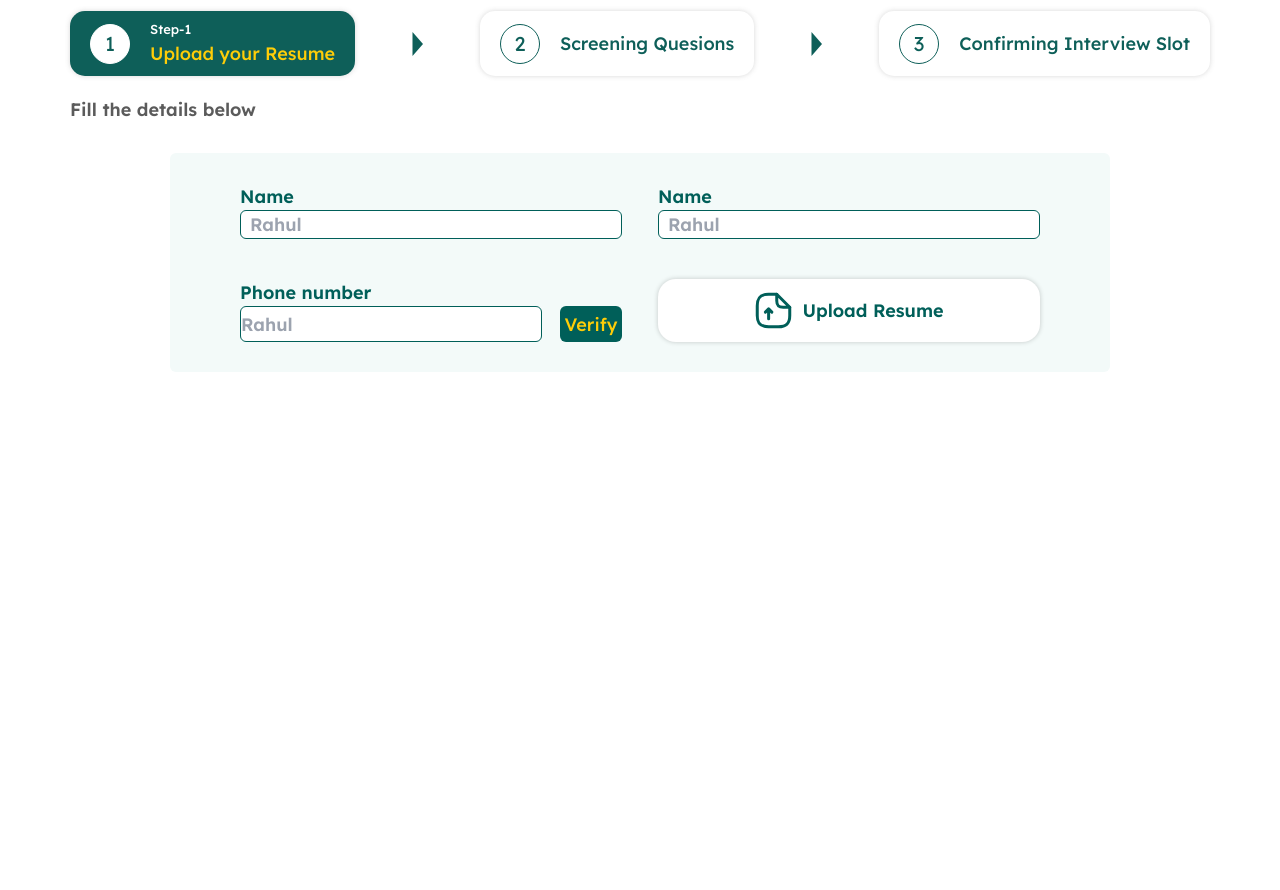
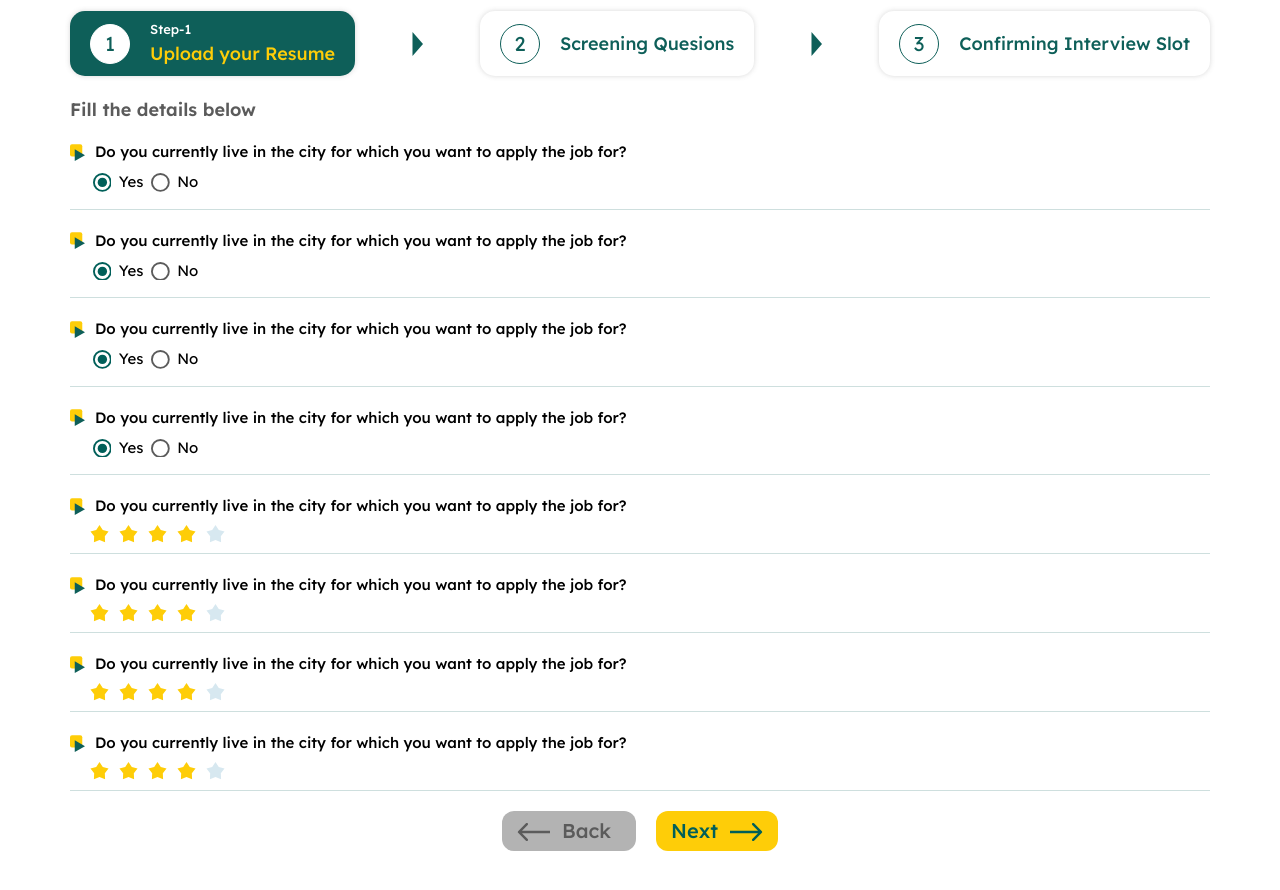
Before and after one commit to mayurkukade/Salaryfy, a React (Vite) app in the folder salaryfy/: page /questionnaire in a window 1280 px wide. Shown: the part 420-1310 px from the top of the page. Before the commit the page ends 862 px from the top, so only its background shows below. Built offline with nearby package versions, Linux system fonts and the light colour scheme.

Commit message:
sandwich made another page

```diff
--- a/salaryfy/src/modules/questionnaire/questionnaire.module.tsx
+++ b/salaryfy/src/modules/questionnaire/questionnaire.module.tsx
@@ -69,43 +69,25 @@ export default function QuestionnaireModule0() {
 
             <SubStep status={SUB_STEP_STATUS.REMAINING} no={3} title='Confirming Interview Slot' />
           </div>
+          {/* <PersonalDetails/> */}
+          <ScreeningQuestions />
 
-          <div className='font-semibold text-[1.8em] text-[#5B5B5B]'>Fill the details below</div>
-
-          <div className='py-[3em] px-[10em]'>
-            <div className='bg-[#F3FAF9] rounded-md py-[3em] px-[7em]'>
-              <div className='flex mb-[4em]'>
-                <div className='flex flex-col flex-grow text-[#005F59] font-semibold text-[1.8em] pr-[1em]'>
-                  <div>Name</div>
-                  <div><input type="text" placeholder='Rahul' className='w-[100%] px-[0.5em] border border-[#005F59] border-solid rounded-md outline-none' /></div>
-                </div>
-                <div className='flex flex-col flex-grow text-[#005F59] font-semibold text-[1.8em] pl-[1em]'>
-                  <div>Name</div>
-                  <div><input type="text" placeholder='Rahul' className='w-[100%] px-[0.5em] border border-[#005F59] border-solid rounded-md outline-none' /></div>
-                </div>
-              </div>
-              <div className='flex'>
-                <div className='flex flex-col max-w-[50%] flex-grow text-[#005F59] font-semibold text-[1.8em] pr-[1em]'>
-                  <div>Phone number</div>
-                  <div className='flex'>
-                    <input type="text" placeholder='Rahul' className='mr-[1em] w-[100%] border border-[#005F59] border-solid rounded-md outline-none' />
-                    <div className='bg-[#005F59] text-[#FECD08] rounded-md font-medium p-[0.25em] text-[1em]'>Verify</div>
-                  </div>
-                </div>
-                <div className='flex items-center flex-grow text-[#005F59] font-semibold text-[1.8em] pl-[1em]'>
-                  <div className='flex flex-row items-center flex-grow h-[100%] px-[2em] py-[0.5em] justify-center rounded-[1em]' style={{ boxShadow: '0 0 5px rgb(0, 0, 0, 0.2)', backgroundColor: 'white' }}>
-                    <div className='mr-[0.5em]'>
-                      <svg width="39" height="39" viewBox="0 0 39 39" fill="none" xmlns="http://www.w3.org/2000/svg">
-                        <path d="M14.625 27.625V17.875L11.375 21.125M14.625 17.875L17.875 21.125" stroke="#005F59" strokeWidth="3" strokeLinecap="round" strokeLinejoin="round" />
-                        <path d="M35.75 16.25V24.375C35.75 32.5 32.5 35.75 24.375 35.75H14.625C6.5 35.75 3.25 32.5 3.25 24.375V14.625C3.25 6.5 6.5 3.25 14.625 3.25H22.75" stroke="#005F59" strokeWidth="3" strokeLinecap="round" strokeLinejoin="round" />
-                        <path d="M35.75 16.25H29.25C24.375 16.25 22.75 14.625 22.75 9.75V3.25L35.75 16.25Z" stroke="#005F59" strokeWidth="3" strokeLinecap="round" strokeLinejoin="round" />
-                      </svg>
-                    </div>
-                    <div>Upload Resume</div>
-                  </div>
-                </div>
-
-              </div>
+          <div className='flex justify-center'>
+            <div className='flex items-center px-[1.5em] py-[0.5em] rounded-xl bg-[#B3B3B3] mx-[1em]'>
+              <span className='mr-[1em]'>
+                <svg width="35" height="25" fill="none" xmlns="http://www.w3.org/2000/svg">
+                  <path d="M1.12891 12.1289C0.647814 12.61 0.647813 13.39 1.12891 13.8711L8.96875 21.7109C9.44985 22.192 10.2299 22.192 10.7109 21.7109C11.192 21.2298 11.192 20.4498 10.7109 19.9688L3.74219 13L10.7109 6.03124C11.192 5.55015 11.192 4.77015 10.7109 4.28905C10.2299 3.80796 9.44985 3.80796 8.96876 4.28905L1.12891 12.1289ZM33 11.7681L2 11.7681L2 14.2319L33 14.2319L33 11.7681Z" fill="#5B5B5B" />
+                </svg>
+              </span>
+              <span className='text-[2em] text-[#5B5B5B] font-medium mr-[0.5em]'>Back</span>
+            </div>
+            <div className='flex items-center bg-[#FECD08] px-[1.5em] py-[0.5em] rounded-xl mx-[1em]'>
+              <span className='text-[2em] font-medium mr-[0.5em] text-[#005F59]'>Next</span>
+              <span className='' style={{ transform: 'scaleX(-1)' }}>
+                <svg width="35" height="25" fill="none" xmlns="http://www.w3.org/2000/svg">
+                  <path d="M1.12891 12.1289C0.647814 12.61 0.647813 13.39 1.12891 13.8711L8.96875 21.7109C9.44985 22.192 10.2299 22.192 10.7109 21.7109C11.192 21.2298 11.192 20.4498 10.7109 19.9688L3.74219 13L10.7109 6.03124C11.192 5.55015 11.192 4.77015 10.7109 4.28905C10.2299 3.80796 9.44985 3.80796 8.96876 4.28905L1.12891 12.1289ZM33 11.7681L2 11.7681L2 14.2319L33 14.2319L33 11.7681Z" fill="#005F59" />
+                </svg>
+              </span>
             </div>
           </div>
         </div>
@@ -186,6 +168,184 @@ function Step({ className, title, no, active, progress }: { className?: string,
 
     </div>
   );
+}
+
+function PersonalDetails() {
+  return (
+    <>
+      <div className='font-semibold text-[1.8em] text-[#5B5B5B]'>Fill the details below</div>
+      <div className='py-[3em] px-[10em]'>
+        <div className='bg-[#F3FAF9] rounded-md py-[3em] px-[7em]'>
+          <div className='flex mb-[4em]'>
+            <div className='flex flex-col flex-grow text-[#005F59] font-semibold text-[1.8em] pr-[1em]'>
+              <div>Name</div>
+              <div><input type="text" placeholder='Your Name' className='w-[100%] px-[0.5em] border border-[#005F59] border-solid rounded-md outline-none' /></div>
+            </div>
+            <div className='flex flex-col flex-grow text-[#005F59] font-semibold text-[1.8em] pl-[1em]'>
+              <div>Phone number</div>
+              <div><input type="text" placeholder='+91' className='w-[100%] px-[0.5em] border border-[#005F59] border-solid rounded-md outline-none' /></div>
+            </div>
+          </div>
+          <div className='flex mb-[4em]'>
+            <div className='flex flex-col max-w-[50%] flex-grow text-[#005F59] font-semibold text-[1.8em] pr-[1em]'>
+              <div>Email</div>
+              <div className='flex'>
+                <input type="text" placeholder='Email' className='mr-[1em] w-[100%] border border-[#005F59] border-solid rounded-md outline-none' />
+                <div className='bg-[#005F59] text-[#FECD08] rounded-md font-medium p-[0.25em] text-[1em]'>Verify</div>
+              </div>
+            </div>
+            <div className='flex items-center flex-grow text-[#005F59] font-semibold text-[1.8em] pl-[1em]'>
+              <div className='flex flex-row items-center flex-grow h-[100%] px-[2em] py-[0.5em] justify-center rounded-[1em]' style={{ boxShadow: '0 0 5px rgb(0, 0, 0, 0.2)', backgroundColor: 'white' }}>
+                <div className='mr-[0.5em]'>
+                  <svg width="39" height="39" viewBox="0 0 39 39" fill="none" xmlns="http://www.w3.org/2000/svg">
+                    <path d="M14.625 27.625V17.875L11.375 21.125M14.625 17.875L17.875 21.125" stroke="#005F59" strokeWidth="3" strokeLinecap="round" strokeLinejoin="round" />
+                    <path d="M35.75 16.25V24.375C35.75 32.5 32.5 35.75 24.375 35.75H14.625C6.5 35.75 3.25 32.5 3.25 24.375V14.625C3.25 6.5 6.5 3.25 14.625 3.25H22.75" stroke="#005F59" strokeWidth="3" strokeLinecap="round" strokeLinejoin="round" />
+                    <path d="M35.75 16.25H29.25C24.375 16.25 22.75 14.625 22.75 9.75V3.25L35.75 16.25Z" stroke="#005F59" strokeWidth="3" strokeLinecap="round" strokeLinejoin="round" />
+                  </svg>
+                </div>
+                <div>Upload Resume</div>
+              </div>
+            </div>
+          </div>
+          <div className='flex mb-[2em]'>
+            <div className='flex pb-[1em] flex-col max-w-[50%] flex-grow text-[#005F59] font-semibold text-[1.8em] pr-[1em]'>
+              <div className='mb-[0.25em]'>OTP</div>
+              <div className='flex justify-between'>
+                <div className='flex'>
+                  <input type="text" className='w-[2em] mr-[1em] border border-[#005F59] border-solid rounded-md outline-none' />
+                  <input type="text" className='w-[2em] mr-[1em] border border-[#005F59] border-solid rounded-md outline-none' />
+                  <input type="text" className='w-[2em] mr-[1em] border border-[#005F59] border-solid rounded-md outline-none' />
+                  <input type="text" className='w-[2em] border border-[#005F59] border-solid rounded-md outline-none' />
+                </div>
+                <div className='flex items-center'>
+                  <div className='mr-[0.25em]'>
+                    <svg width="15" height="15" viewBox="0 0 15 15" fill="none" xmlns="http://www.w3.org/2000/svg">
+                      <path d="M6.07296 12.2577L6.00837 12.1477C5.02183 10.4668 2.40024 6.89977 2.37375 6.86395L2.33594 6.81257L3.2291 5.92988L6.05637 7.90408C7.83649 5.59411 9.49723 4.00751 10.5805 3.081C11.7655 2.0675 12.5369 1.60091 12.5447 1.59644L12.5622 1.58594H14.0773L13.9326 1.71482C10.2106 5.03 6.17634 12.0761 6.13616 12.1469L6.07296 12.2577Z" fill="#005F59" />
+                    </svg>
+                  </div>
+                  <div className='text-[0.75em]'>Verified</div>
+                </div>
+              </div>
+            </div>
+          </div>
+        </div>
+      </div>
+    </>);
+}
+
+function ScreeningQuestions() {
+  return (
+    <>
+      <div className='font-semibold text-[1.8em] text-[#5B5B5B] mb-[1em]'>Fill the details below</div>
+
+      <Question question='Do you currently live in the city for which you want to apply the job for?' />
+      <YesNoResponse className='text-[1.5em] ml-[1.5em] mb-[1em]' />
+      <QuestionSeparator className='mb-[2em]' />
+
+      <Question question='Do you currently live in the city for which you want to apply the job for?' />
+      <YesNoResponse className='text-[1.5em] ml-[1.5em] mb-[1em]' />
+      <QuestionSeparator className='mb-[2em]' />
+
+      <Question question='Do you currently live in the city for which you want to apply the job for?' />
+      <YesNoResponse className='text-[1.5em] ml-[1.5em] mb-[1em]' />
+      <QuestionSeparator className='mb-[2em]' />
+
+      <Question question='Do you currently live in the city for which you want to apply the job for?' />
+      <YesNoResponse className='text-[1.5em] ml-[1.5em] mb-[1em]' />
+      <QuestionSeparator className='mb-[2em]' />
+
+      <Question question='Do you currently live in the city for which you want to apply the job for?' />
+      <RatingResponse className='ml-[2em] mb-[1em]' />
+      <QuestionSeparator className='mb-[2em]' />
+
+      <Question question='Do you currently live in the city for which you want to apply the job for?' />
+      <RatingResponse className='ml-[2em] mb-[1em]' />
+      <QuestionSeparator className='mb-[2em]' />
+
+      <Question question='Do you currently live in the city for which you want to apply the job for?' />
+      <RatingResponse className='ml-[2em] mb-[1em]' />
+      <QuestionSeparator className='mb-[2em]' />
+
+      <Question question='Do you currently live in the city for which you want to apply the job for?' />
+      <RatingResponse className='ml-[2em] mb-[1em]' />
+      <QuestionSeparator className='mb-[2em]' />
+
+    </>);
+}
+
+function Question({ question }: { question: string }) {
+  return (
+    <div className='flex'>
+      <div className='mt-[0.25em] mr-[1em] h-[100%]'>
+        <svg width="15" height="18" viewBox="0 0 15 18" fill="none" xmlns="http://www.w3.org/2000/svg">
+          <rect y="0.273438" width="12.2727" height="12.2727" rx="2" fill="#FECD08" />
+          <path d="M15 11.1815L4.77273 17.0862L4.77273 5.27674L15 11.1815Z" fill="#0E5F59" />
+        </svg>
+      </div>
+      <div className='text-[1.5em] font-medium'>
+        <div className='mb-[0.5em]'>{question}</div>
+      </div>
+    </div>
+  );
+}
+
+function YesNoResponse({ className }: { className?: string }) {
+  return (
+    <div className={'flex ' + className}>
+      <div className='flex items-center mr-[0.5em]'>
+        <span className='mr-[0.5em]'>
+          <AppRadioButton active={true} />
+        </span>
+        <span>Yes</span>
+      </div>
+      <div className='flex items-center'>
+        <span className='mr-[0.5em]'>
+          <AppRadioButton active={false} />
+        </span>
+        <span>No</span>
+      </div>
+    </div>
+  );
+}
+
+function RatingResponse({ className }: { className?: string }) {
+  function Star({ className, active }: { className?: string, active?: boolean }) {
+    return (<>
+      {active && <div className={className}><svg width="19" height="18" viewBox="0 0 19 18" fill="none" xmlns="http://www.w3.org/2000/svg">
+        <path d="M9.5 0L12.7945 4.96546L18.535 6.56434L14.8307 11.232L15.084 17.1857L9.5 15.105L3.91604 17.1857L4.16933 11.232L0.464963 6.56434L6.20546 4.96546L9.5 0Z" fill="#FECD08" />
+      </svg></div>}
+
+      {
+        !active && <div className={className}><svg width="19" height="18" viewBox="0 0 19 18" fill="none" xmlns="http://www.w3.org/2000/svg">
+          <path d="M9.5 0L12.7945 4.96546L18.535 6.56434L14.8307 11.232L15.084 17.1857L9.5 15.105L3.91604 17.1857L4.16933 11.232L0.464963 6.56434L6.20546 4.96546L9.5 0Z" fill="#D7E8F0" />
+        </svg></div>
+      }
+
+    </>);
+  }
+  return (
+    <div className={'flex ' + className}>
+        <Star className='mr-[1em]' active={true} />
+        <Star className='mr-[1em]' active={true} />
+        <Star className='mr-[1em]' active={true} />
+        <Star className='mr-[1em]' active={true} />
+        <Star className='' active={false} />
+    </div>
+  );
+}
+
+function QuestionSeparator({ className }: { className?: string }) {
+  return <div className={'bg-[#0E5F59] h-[1px] opacity-[0.2] w-[100%] ' + className}></div>
+}
+
+function AppRadioButton({ active }: { active?: boolean }) {
+  const radioButtonColor = active ? '#005F59' : '#5B5B5B';
+  return (
+    <svg className='cursor-pointer' viewBox="0 0 20 20" fill="none" xmlns="http://www.w3.org/2000/svg" width="1.25em" height="1.25em">
+      <circle cx="10" cy="10" r="9" stroke={radioButtonColor} strokeWidth="2" fill="none" />
+      {active && <circle cx="10" cy="10" r="5" fill="#005F59" opacity="1" />}
+    </svg>
+  )
 }
 
 export function QuestionnaireModule() {
```
Also changed, not shown: salaryfy/src/modules/questionnaire/questionnaire.css (line endings or trailing spaces).
